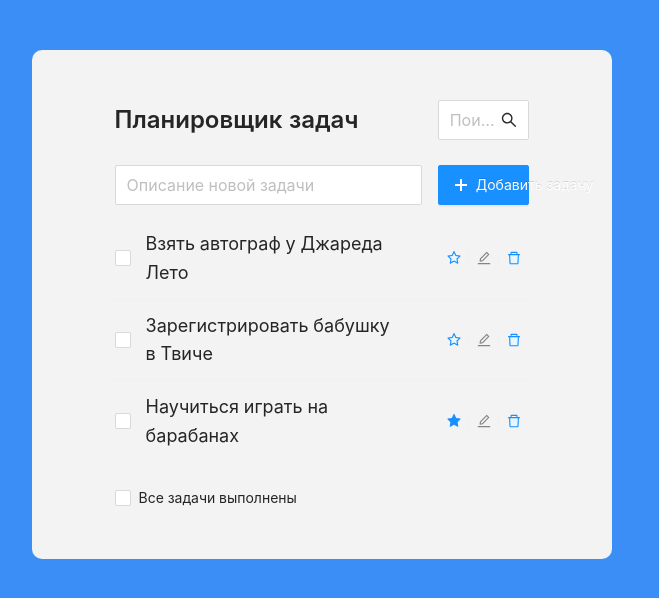
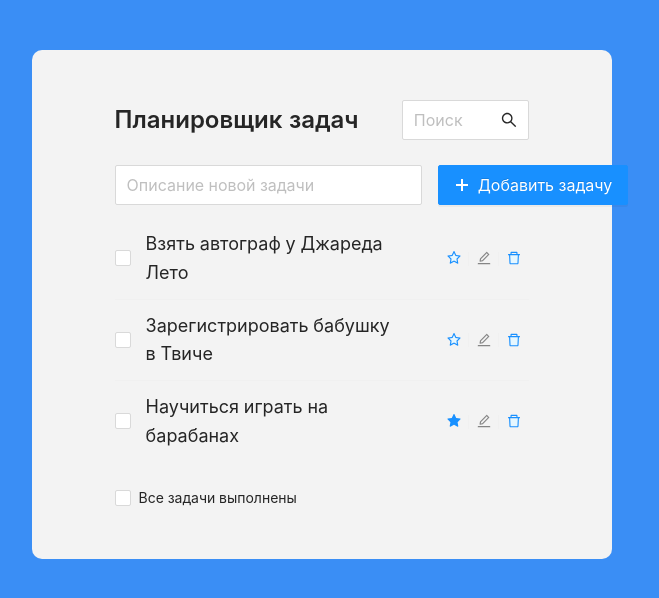
Before and after one commit to emoface1337/react-simple-todo, a React (Create React App) app: page / in a window 1280 px wide. Shown: the top 598 px of the page, without its empty margins (318-977 px from the left). Built offline with nearby package versions, Linux system fonts and the light colour scheme.

Commit message:
adding todo functionality

```diff
--- a/src/App.js
+++ b/src/App.js
@@ -6,7 +6,7 @@ import './theme/App.sass'
 
 import TodoList from './componens/TodoList/TodoList'
 import Header from './componens/Header/Header'
-import AddTask from './componens/AddTask/AddTask'
+import AddTodo from './componens/AddTodo/AddTodo'
 
 const ContentContainer = styled.div`
     background: #F3F3F3;
@@ -22,7 +22,7 @@ const App = () => {
                     <Col span={12} offset={6}>
                         <ContentContainer>
                             <Header/>
-                            <AddTask/>
+                            <AddTodo/>
                             <Col span={24}>
                                 <TodoList/>
                             </Col>
--- a/src/componens/AddTask/AddTask.js
+++ /dev/null
@@ -1,33 +0,0 @@
-import React from 'react'
-import { Button, Col, Input } from 'antd'
-import { PlusOutlined } from '@ant-design/icons'
-import styled from 'styled-components'
-
-const AddTaskContainer = styled.div`
-    display: flex;
-    align-items: center;
-    justify-content: space-between;
-    margin-bottom: 13px
-`
-
-const AddTask = () => {
-    return (
-        <AddTaskContainer>
-            <Col span={18}>
-                <Input className="app-add__input" size="large"
-                       placeholder="Описание новой задачи"/>
-            </Col>
-            <Col span={6}>
-                <Button type="primary" icon={<PlusOutlined/>} style={{
-                    width: '100%',
-                    height: '40px',
-                    minHeight: '100%'
-                }}>
-                    Добавить задачу
-                </Button>
-            </Col>
-        </AddTaskContainer>
-    )
-}
-
-export default AddTask
--- /dev/null
+++ b/src/componens/AddTodo/AddTodo.js
@@ -0,0 +1,47 @@
+import React, { useState } from 'react'
+import { Button, Col, Input } from 'antd'
+import { PlusOutlined } from '@ant-design/icons'
+import { useDispatch } from 'react-redux'
+
+import styled from 'styled-components'
+import { addTodo } from '../../ducks/todo'
+
+const AddTaskContainer = styled.div`
+    display: flex;
+    align-items: center;
+    justify-content: space-between;
+    margin-bottom: 13px
+`
+
+const AddTodo = () => {
+
+    const [inputValue, setInputValue] = useState('')
+
+    const dispatch = useDispatch()
+
+    const onAddTodo = () => {
+        const text = inputValue
+        if (text !== '') {
+            dispatch(addTodo(text))
+            setInputValue('')
+        }
+    }
+
+    return (
+        <AddTaskContainer>
+            <Col span={18}>
+                <Input className="app-add__input" size="large" value={inputValue}
+                       placeholder="Описание новой задачи" onChange={event => setInputValue(event.target.value)}/>
+            </Col>
+            <Col span={6}>
+                <Button type="primary" icon={<PlusOutlined/>} size="large"
+                        onClick={event => onAddTodo(event)}
+                >
+                    Добавить задачу
+                </Button>
+            </Col>
+        </AddTaskContainer>
+    )
+}
+
+export default AddTodo
--- a/src/componens/Header/Header.js
+++ b/src/componens/Header/Header.js
@@ -13,10 +13,10 @@ const HeaderContainer = styled.header`
 const Header = () => {
     return (
         <HeaderContainer className="app-header">
-            <Col span={18}>
+            <Col span={16}>
                 <Typography.Title className="app-header__title" level={3}>Планировщик задач</Typography.Title>
             </Col>
-            <Col span={6}>
+            <Col span={8}>
                 <Input className="app-header__input" size="large" placeholder="Поиск"
                        suffix={<SearchOutlined/>}/>
             </Col>
--- a/src/ducks/todo.js
+++ b/src/ducks/todo.js
@@ -1,20 +1,28 @@
+const ADD_TODO = 'TODO/ADD_TODO'
+// const DELETE_TODO = 'TODO/DELETE_TODO'
+
+export const addTodo = text => ({
+    type: ADD_TODO,
+    payload: text
+})
+
 const initialState = {
     data: [
         {
+            id: 1,
             text: 'Взять автограф у Джареда Лето',
-            id: 1,
             created: Date.now(),
             completed: false,
             favorite: false
         }, {
+            id: 2,
             text: 'Зарегистрировать бабушку в Твиче',
-            id: 2,
             created: Date.now(),
             completed: true,
             favorite: false
         }, {
+            id: 3,
             text: 'Научиться играть на барабанах',
-            id: 3,
             created: Date.now(),
             completed: false,
             favorite: true
@@ -22,8 +30,25 @@ const initialState = {
     ]
 }
 
+
 export const todoReducer = (state = initialState, action) => {
+
     switch (action.type) {
+        case ADD_TODO: {
+            const newItem = {
+                id: Date.now(),
+                text: action.payload,
+                created: Date.now(),
+                completed: false,
+                favorite: false
+            }
+
+            return {
+                ...state,
+                data: [newItem, ...state.data]
+            }
+        }
+
         default:
             return state
     }
```
Also changed, not shown: 1 other file (tests, documents, lock files or other folders).
